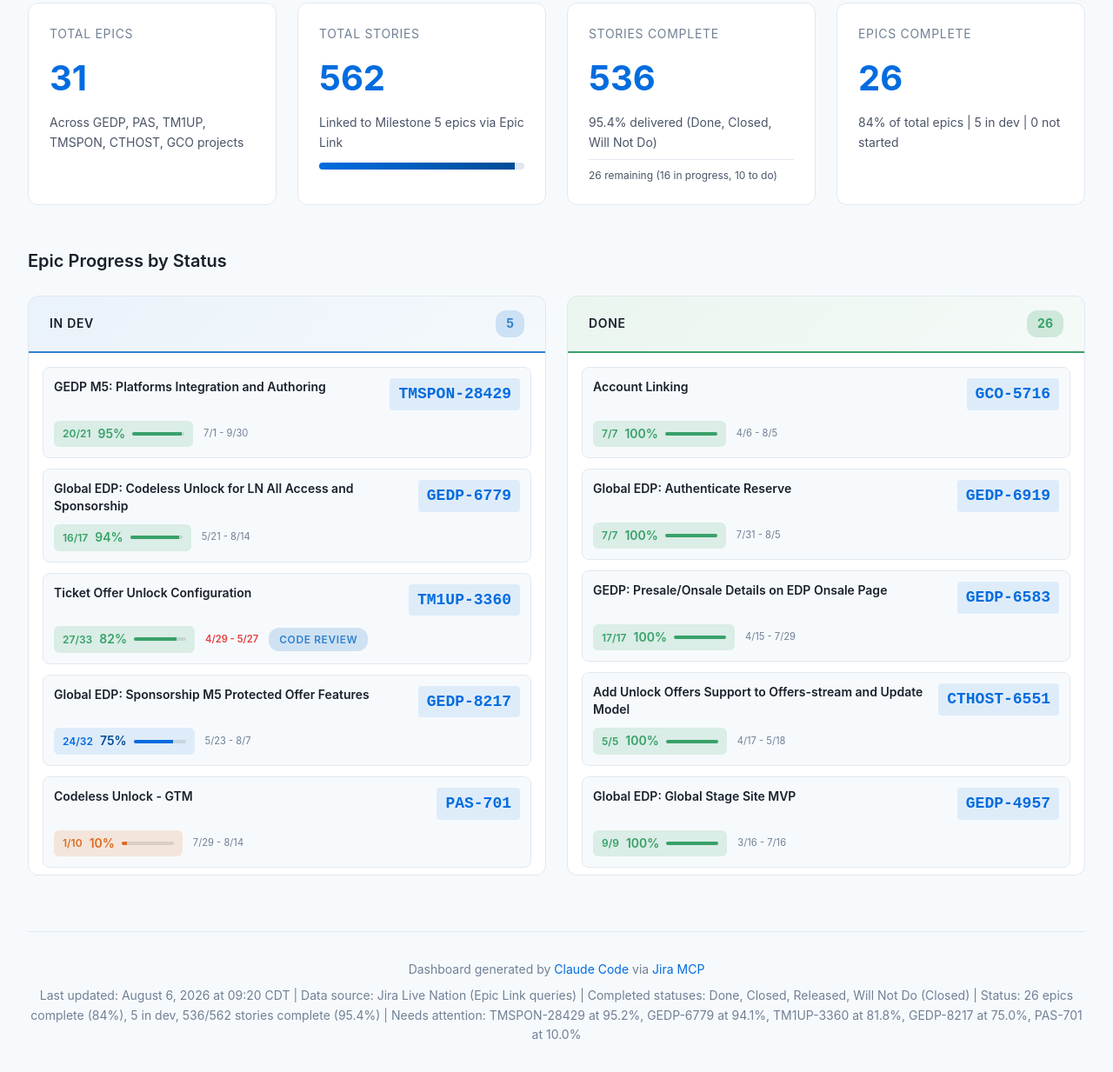
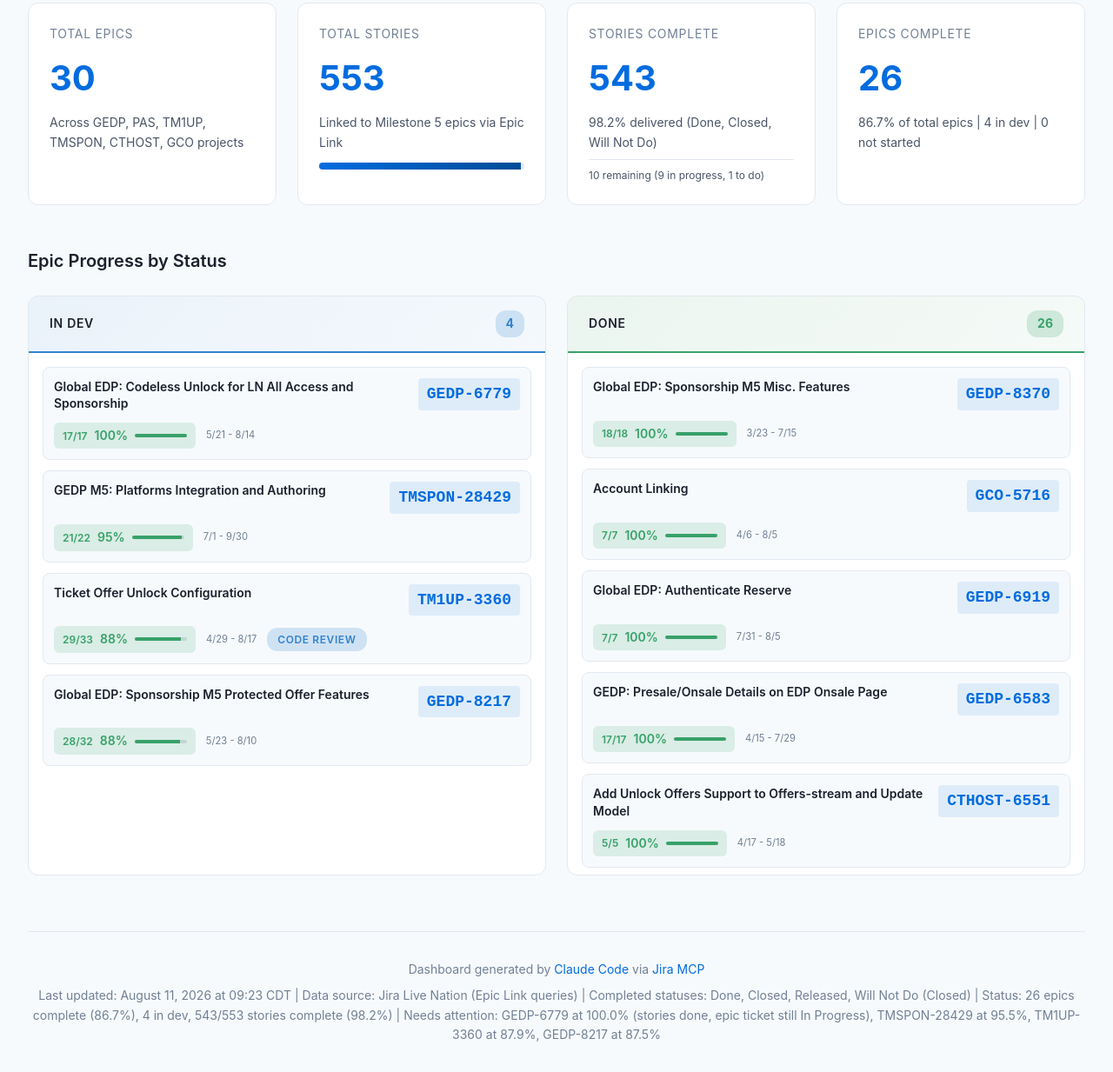
Before and after one commit to kate-kasperski/tmg609-dashboard, a plain HTML site: page index.html in a window 1280 px wide. Shown: the part 255-1488 px from the top of the page at 87% size. Drawn offline with Linux system fonts and the light colour scheme.

Commit message:
Update TMG-609 dashboard with August 11, 2026 data

```diff
--- a/index.html
+++ b/index.html
@@ -454,7 +454,7 @@
                     <strong>RAG:</strong> <span class="status-badge status-done">On Track</span>
                 </div>
                 <div class="meta-item">
-                    <strong>Generated:</strong> August 6, 2026 at 09:20 CDT
+                    <strong>Generated:</strong> August 11, 2026 at 09:23 CDT
                 </div>
             </div>
         </header>
@@ -462,30 +462,30 @@
         <div class="stats-grid">
             <div class="stat-card">
                 <div class="stat-label">Total Epics</div>
-                <div class="stat-value">31</div>
+                <div class="stat-value">30</div>
                 <div class="stat-detail">Across GEDP, PAS, TM1UP, TMSPON, CTHOST, GCO projects</div>
             </div>
 
             <div class="stat-card">
                 <div class="stat-label">Total Stories</div>
-                <div class="stat-value">562</div>
+                <div class="stat-value">553</div>
                 <div class="stat-detail">Linked to Milestone 5 epics via Epic Link</div>
                 <div class="progress-bar">
-                    <div class="progress-fill" style="width: 95.4%"></div>
+                    <div class="progress-fill" style="width: 98.2%"></div>
                 </div>
             </div>
 
             <div class="stat-card">
                 <div class="stat-label">Stories Complete</div>
-                <div class="stat-value">536</div>
-                <div class="stat-detail">95.4% delivered (Done, Closed, Will Not Do)</div>
-                <div class="stat-detail" style="margin-top: 0.5rem; padding-top: 0.5rem; border-top: 1px solid var(--border-color); font-size: 0.75rem;">26 remaining (16 in progress, 10 to do)</div>
+                <div class="stat-value">543</div>
+                <div class="stat-detail">98.2% delivered (Done, Closed, Will Not Do)</div>
+                <div class="stat-detail" style="margin-top: 0.5rem; padding-top: 0.5rem; border-top: 1px solid var(--border-color); font-size: 0.75rem;">10 remaining (9 in progress, 1 to do)</div>
             </div>
 
             <div class="stat-card">
                 <div class="stat-label">Epics Complete</div>
                 <div class="stat-value">26</div>
-                <div class="stat-detail">84% of total epics | 5 in dev | 0 not started</div>
+                <div class="stat-detail">86.7% of total epics | 4 in dev | 0 not started</div>
             </div>
         </div>
 
@@ -496,9 +496,25 @@
                 <div class="status-column">
                     <div class="status-column-header in-progress">
                         <div class="status-column-title">In Dev</div>
-                        <div class="status-column-count">5</div>
+                        <div class="status-column-count">4</div>
                     </div>
                     <div class="status-column-body">
+                        <div class="epic-card">
+                            <div class="epic-header">
+                                <div class="epic-title">Global EDP: Codeless Unlock for LN All Access and Sponsorship</div>
+                                <a href="https://jira.livenation.com/browse/GEDP-6779" target="_blank" class="epic-key">GEDP-6779</a>
+                            </div>
+                            <div class="epic-meta">
+                                <div class="story-completion high-completion">
+                                    <span class="story-completion-text">17/17</span>
+                                    <span class="story-completion-percent">100%</span>
+                                    <div class="mini-progress-bar">
+                                        <div class="mini-progress-fill high" style="width: 100.0%"></div>
+                                    </div>
+                                </div>
+                                <span class="target-dates" title="Jira Target start - Target end">5/21 - 8/14</span>
+                            </div>
+                        </div>
                         <div class="epic-card">
                             <div class="epic-header">
                                 <div class="epic-title">GEDP M5: Platforms Integration and Authoring</div>
@@ -506,29 +522,13 @@
                             </div>
                             <div class="epic-meta">
                                 <div class="story-completion high-completion">
-                                    <span class="story-completion-text">20/21</span>
+                                    <span class="story-completion-text">21/22</span>
                                     <span class="story-completion-percent">95%</span>
                                     <div class="mini-progress-bar">
-                                        <div class="mini-progress-fill high" style="width: 95.2%"></div>
+                                        <div class="mini-progress-fill high" style="width: 95.5%"></div>
                                     </div>
                                 </div>
                                 <span class="target-dates" title="Jira Target start - Target end">7/1 - 9/30</span>
-                            </div>
-                        </div>
-                        <div class="epic-card">
-                            <div class="epic-header">
-                                <div class="epic-title">Global EDP: Codeless Unlock for LN All Access and Sponsorship</div>
-                                <a href="https://jira.livenation.com/browse/GEDP-6779" target="_blank" class="epic-key">GEDP-6779</a>
-                            </div>
-                            <div class="epic-meta">
-                                <div class="story-completion high-completion">
-                                    <span class="story-completion-text">16/17</span>
-                                    <span class="story-completion-percent">94%</span>
-                                    <div class="mini-progress-bar">
-                                        <div class="mini-progress-fill high" style="width: 94.1%"></div>
-                                    </div>
-                                </div>
-                                <span class="target-dates" title="Jira Target start - Target end">5/21 - 8/14</span>
                             </div>
                         </div>
                         <div class="epic-card">
@@ -538,13 +538,13 @@
                             </div>
                             <div class="epic-meta">
                                 <div class="story-completion high-completion">
-                                    <span class="story-completion-text">27/33</span>
-                                    <span class="story-completion-percent">82%</span>
+                                    <span class="story-completion-text">29/33</span>
+                                    <span class="story-completion-percent">88%</span>
                                     <div class="mini-progress-bar">
-                                        <div class="mini-progress-fill high" style="width: 81.8%"></div>
+                                        <div class="mini-progress-fill high" style="width: 87.9%"></div>
                                     </div>
                                 </div>
-                                <span class="target-dates overdue" title="Jira Target start - Target end">4/29 - 5/27</span>
+                                <span class="target-dates" title="Jira Target start - Target end">4/29 - 8/17</span>
                                 <span class="status-badge status-in-progress">Code Review</span>
                             </div>
                         </div>
@@ -554,30 +554,14 @@
                                 <a href="https://jira.livenation.com/browse/GEDP-8217" target="_blank" class="epic-key">GEDP-8217</a>
                             </div>
                             <div class="epic-meta">
-                                <div class="story-completion">
-                                    <span class="story-completion-text">24/32</span>
-                                    <span class="story-completion-percent">75%</span>
+                                <div class="story-completion high-completion">
+                                    <span class="story-completion-text">28/32</span>
+                                    <span class="story-completion-percent">88%</span>
                                     <div class="mini-progress-bar">
-                                        <div class="mini-progress-fill" style="width: 75.0%"></div>
+                                        <div class="mini-progress-fill high" style="width: 87.5%"></div>
                                     </div>
                                 </div>
-                                <span class="target-dates" title="Jira Target start - Target end">5/23 - 8/7</span>
-                            </div>
-                        </div>
-                        <div class="epic-card">
-                            <div class="epic-header">
-                                <div class="epic-title">Codeless Unlock - GTM</div>
-                                <a href="https://jira.livenation.com/browse/PAS-701" target="_blank" class="epic-key">PAS-701</a>
-                            </div>
-                            <div class="epic-meta">
-                                <div class="story-completion low-completion">
-                                    <span class="story-completion-text">1/10</span>
-                                    <span class="story-completion-percent">10%</span>
-                                    <div class="mini-progress-bar">
-                                        <div class="mini-progress-fill low" style="width: 10.0%"></div>
-                                    </div>
-                                </div>
-                                <span class="target-dates" title="Jira Target start - Target end">7/29 - 8/14</span>
+                                <span class="target-dates" title="Jira Target start - Target end">5/23 - 8/10</span>
                             </div>
                         </div>
                     </div>
@@ -589,6 +573,22 @@
                         <div class="status-column-count">26</div>
                     </div>
                     <div class="status-column-body">
+                        <div class="epic-card">
+                            <div class="epic-header">
+                                <div class="epic-title">Global EDP: Sponsorship M5 Misc. Features</div>
+                                <a href="https://jira.livenation.com/browse/GEDP-8370" target="_blank" class="epic-key">GEDP-8370</a>
+                            </div>
+                            <div class="epic-meta">
+                                <div class="story-completion high-completion">
+                                    <span class="story-completion-text">18/18</span>
+                                    <span class="story-completion-percent">100%</span>
+                                    <div class="mini-progress-bar">
+                                        <div class="mini-progress-fill high" style="width: 100.0%"></div>
+                                    </div>
+                                </div>
+                                <span class="target-dates" title="Jira Target start - Target end">3/23 - 7/15</span>
+                            </div>
+                        </div>
                         <div class="epic-card">
                             <div class="epic-header">
                                 <div class="epic-title">Account Linking</div>
@@ -863,22 +863,6 @@
                         </div>
                         <div class="epic-card">
                             <div class="epic-header">
-                                <div class="epic-title">Global EDP: Sponsorship M5 Misc. Features</div>
-                                <a href="https://jira.livenation.com/browse/GEDP-8370" target="_blank" class="epic-key">GEDP-8370</a>
-                            </div>
-                            <div class="epic-meta">
-                                <div class="story-completion high-completion">
-                                    <span class="story-completion-text">18/18</span>
-                                    <span class="story-completion-percent">100%</span>
-                                    <div class="mini-progress-bar">
-                                        <div class="mini-progress-fill high" style="width: 100.0%"></div>
-                                    </div>
-                                </div>
-                                <span class="target-dates" title="Jira Target start - Target end">3/23 - 7/15</span>
-                            </div>
-                        </div>
-                        <div class="epic-card">
-                            <div class="epic-header">
                                 <div class="epic-title">Global EDP: Password Protected Offers - Implement Shared Password - HOST/TMC</div>
                                 <a href="https://jira.livenation.com/browse/GEDP-8738" target="_blank" class="epic-key">GEDP-8738</a>
                             </div>
@@ -1013,7 +997,7 @@
 
         <footer>
             <p>Dashboard generated by <a href="https://claude.com/claude-code" class="footer-link" target="_blank">Claude Code</a> via <a href="https://jira.livenation.com/browse/TMG-609" class="footer-link" target="_blank">Jira MCP</a></p>
-            <p style="margin-top: 0.5rem;">Last updated: August 6, 2026 at 09:20 CDT | Data source: Jira Live Nation (Epic Link queries) | Completed statuses: Done, Closed, Released, Will Not Do (Closed) | Status: 26 epics complete (84%), 5 in dev, 536/562 stories complete (95.4%) | Needs attention: TMSPON-28429 at 95.2%, GEDP-6779 at 94.1%, TM1UP-3360 at 81.8%, GEDP-8217 at 75.0%, PAS-701 at 10.0%</p>
+            <p style="margin-top: 0.5rem;">Last updated: August 11, 2026 at 09:23 CDT | Data source: Jira Live Nation (Epic Link queries) | Completed statuses: Done, Closed, Released, Will Not Do (Closed) | Status: 26 epics complete (86.7%), 4 in dev, 543/553 stories complete (98.2%) | Needs attention: GEDP-6779 at 100.0% (stories done, epic ticket still In Progress), TMSPON-28429 at 95.5%, TM1UP-3360 at 87.9%, GEDP-8217 at 87.5%</p>
         </footer>
     </div>
 </body>
```
